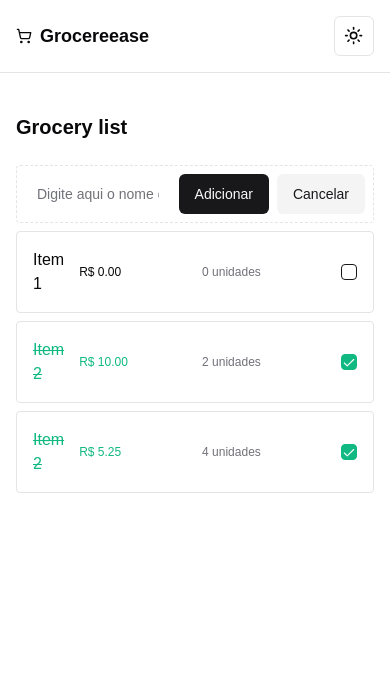
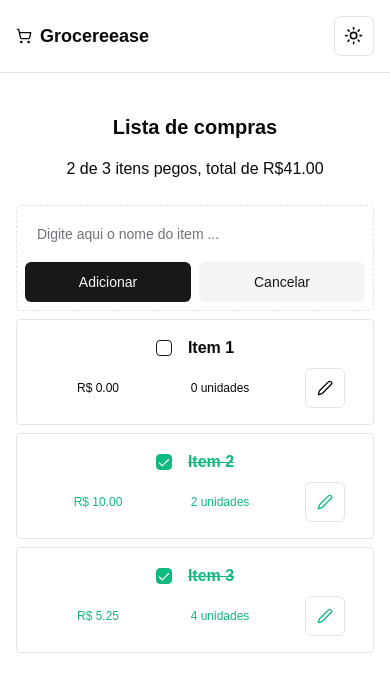
Before and after one commit to josee-fernandes/grocereese, a Next.js app: page / in a window 390 px wide. Both pictures are taken after a click on the button "Adicionar item". Shown: the top 692 px of the page. Built offline with nearby package versions, Linux system fonts and the light colour scheme.

Commit message:
feat: improve responsive, add edit button, change checkbox position

```diff
--- a/src/pages/index.tsx
+++ b/src/pages/index.tsx
@@ -4,9 +4,9 @@ import { Checkbox } from '@/components/ui/checkbox'
 import { Input } from '@/components/ui/input'
 import { cn } from '@/lib/utils'
 import { zodResolver } from '@hookform/resolvers/zod'
-import { ShoppingCart } from 'lucide-react'
+import { Pen, ShoppingCart } from 'lucide-react'
 import { NextPage } from 'next'
-import { useCallback, useEffect, useState } from 'react'
+import { useCallback, useEffect, useMemo, useState } from 'react'
 import { useForm } from 'react-hook-form'
 import { v4 as uuidv4 } from 'uuid'
 import { z } from 'zod'
@@ -44,7 +44,7 @@ const data: Groceries = [
   },
   {
     id: uuidv4(),
-    name: 'Item 2',
+    name: 'Item 3',
     price: 5.25,
     quantity: 4,
     caught: true,
@@ -76,6 +76,18 @@ const Home: NextPage = () => {
   const [groceries, setGroceries] = useState<Groceries>([])
 
   const [isCreatingItem, setIsCreatingItem] = useState(false)
+
+  const caughtItems = useMemo(
+    () => groceries.filter((item) => item.caught) ?? [],
+    [groceries],
+  )
+  const total = useMemo(
+    () =>
+      caughtItems
+        .reduce((total, item) => total + item.price * item.quantity, 0)
+        .toFixed(2) ?? 0,
+    [caughtItems],
+  )
 
   const loadGroceries = useCallback(async () => {
     try {
@@ -142,7 +154,16 @@ const Home: NextPage = () => {
         <ThemeToggler />
       </nav>
       <main className="mx-auto max-w-[1200px] w-full px-4 mt-10">
-        <h2 className="text-xl font-bold">Grocery list</h2>
+        <div className="flex justify-between items-center gap-4 flex-col md:flex-row">
+          <h2 className="text-xl font-bold text-center">Lista de compras</h2>
+          <div>
+            <p className="text-center">
+              {caughtItems.length} de {groceries.length} itens pegos, total de
+              R$
+              {total}
+            </p>
+          </div>
+        </div>
         <div className="flex flex-col gap-2 mt-6">
           {!isCreatingItem && (
             <Button
@@ -155,7 +176,7 @@ const Home: NextPage = () => {
           )}
           {isCreatingItem && (
             <form
-              className="flex items-center justify-between gap-2 p-2 border rounded border-dashed"
+              className="flex items-center justify-between gap-2 p-2 border rounded border-dashed flex-wrap md:flex-nowrap"
               onSubmit={handleSubmit(createItem)}
             >
               <Input
@@ -163,45 +184,69 @@ const Home: NextPage = () => {
                 className="border-none"
                 {...register('name')}
               />
-              <Button type="submit" className="">
+              <div className="flex items-center gap-2 flex-1">
+                <Button type="submit" className="flex-1">
                   Adicionar
                 </Button>
                 <Button
                   type="reset"
                   variant="secondary"
-                className=""
+                  className="flex-1"
                   onClick={handleCancelCreateItem}
                 >
                   Cancelar
                 </Button>
+              </div>
             </form>
           )}
           {groceries.map((item) => (
             <div
               key={item.id}
               className={cn(
-                'flex items-center justify-between gap-2 p-4 border rounded',
-                item.caught && 'text-emerald-500',
+                'flex items-center justify-between gap-2 p-4 border rounded flex-col md:flex-row',
+                item.caught &&
+                  item.price > 0 &&
+                  item.quantity > 0 &&
+                  'text-emerald-500',
+                item.caught &&
+                  (item.price === 0 || item.quantity === 0) &&
+                  'text-amber-500',
               )}
             >
-              <p className={cn(item.caught && 'line-through')}>{item.name}</p>
-              <div className="flex items-center gap-8 justify-between max-w-[300px] w-full">
               <div className="flex items-center gap-4 flex-1">
-                  <span className="text-xs flex-1">
-                    R$ {item.price.toFixed(2)}
-                  </span>
-                  <span className="text-xs flex-1 text-muted-foreground">
-                    {item.quantity} unidades
-                  </span>
-                </div>
                 <Checkbox
+                  id={item.id}
                   className={cn(
                     item.caught &&
+                      item.price > 0 &&
+                      item.quantity > 0 &&
                       'data-[state=checked]:bg-emerald-500 data-[state=checked]:border-emerald-500',
+                    item.caught &&
+                      item.price === 0 &&
+                      'data-[state=checked]:bg-amber-500 data-[state=checked]:border-amber-500',
                   )}
                   defaultChecked={item.caught}
                   onClick={() => handleUpdateItem(item.id)}
                 />
+                <label
+                  htmlFor={item.id}
+                  className={cn('font-semibold', item.caught && 'line-through')}
+                >
+                  {item.name}
+                </label>
+              </div>
+              <div className="flex items-center gap-8 justify-between max-w-[300px] w-full">
+                <div className="flex items-center gap-4 flex-1 flex-wrap text-center md:text-left">
+                  <span className="text-xs flex-1">
+                    R$ {item.price.toFixed(2)}
+                  </span>
+                  <span className="text-xs flex-1">
+                    {item.quantity} unidades
+                  </span>
+                </div>
+                <Button variant="outline" size="icon">
+                  <Pen className="size-4" />
+                </Button>
               </div>
             </div>
           ))}
```
Lines whose indentation alone changed are shown as unchanged.
